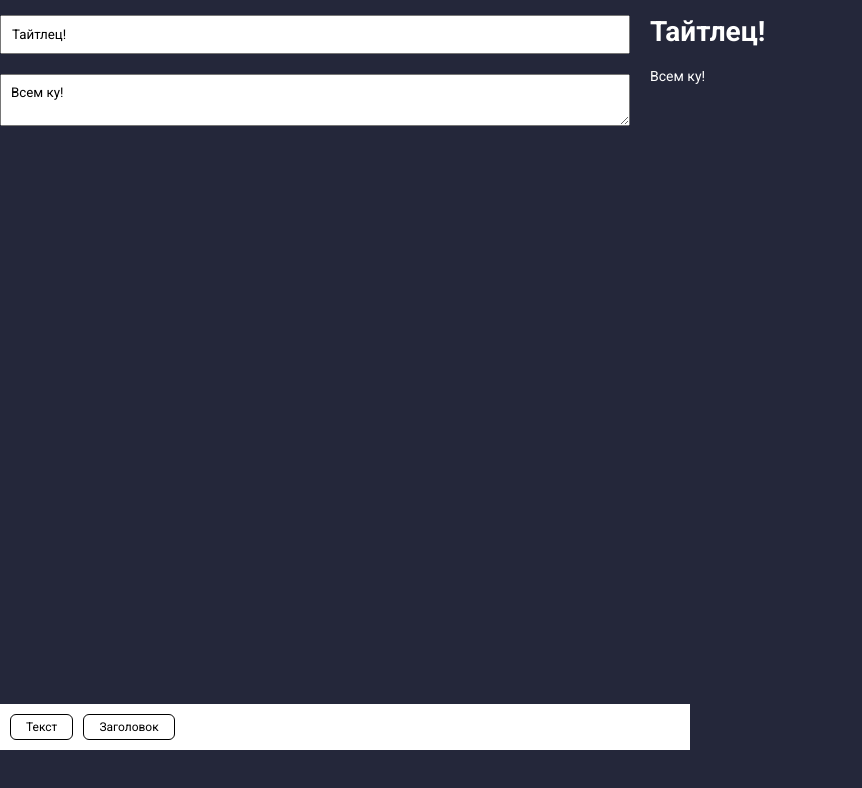
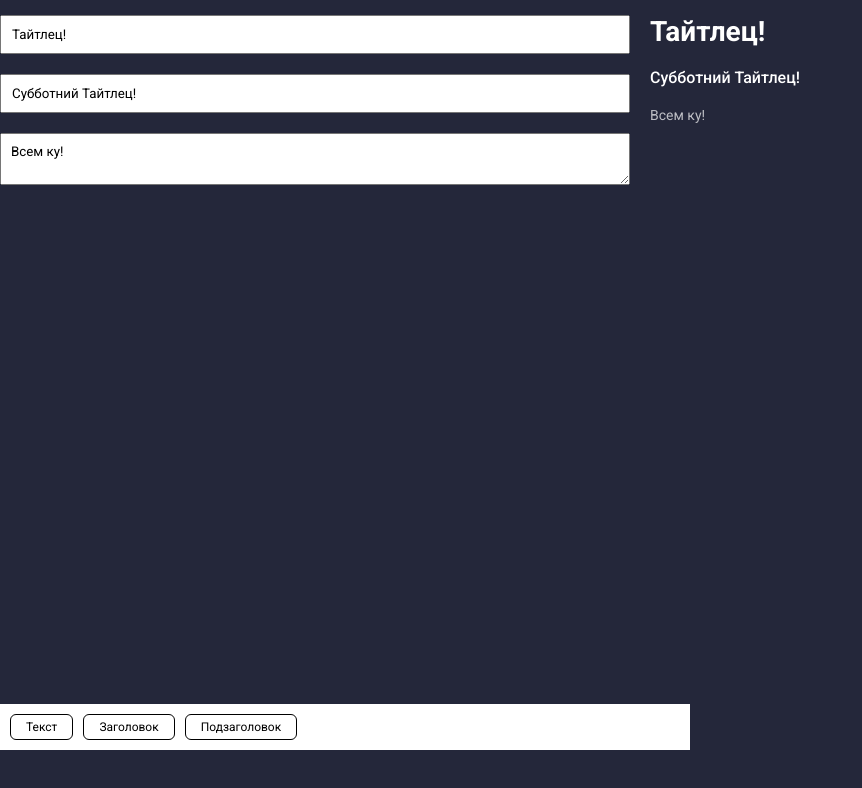
Before and after one commit to Zayac11/Cv-Constructor, a React (Create React App) app: page / in a window 1280 px wide. Shown: the top 788 px of the page, without its empty margins (0-862 px from the left). Built offline with nearby package versions, Linux system fonts and the light colour scheme.

Commit message:
added subtitle

```diff
--- /dev/null
+++ b/src/common/sections/Subtitle/EditSubtitle.jsx
@@ -0,0 +1,17 @@
+import React from 'react'
+import s from './EditSubtitle.module.scss'
+
+const EditSubtitle = (props) => {
+    return (
+        <>
+            <input className={s.title} id={props.id} value={props.message} type='text'
+                onChange={(e) => props.onUpdateSection({
+                message: e.target.value,
+                type:'subtitle',
+                id: props.id
+            })} />
+        </>
+    )
+}
+
+export default EditSubtitle
--- /dev/null
+++ b/src/common/sections/Subtitle/EditSubtitle.module.scss
@@ -0,0 +1,6 @@
+.title {
+    display: block;
+    padding: 10px;
+    width: 100%;
+    outline: none;
+}
--- a/src/components/Editor/Editor.jsx
+++ b/src/components/Editor/Editor.jsx
@@ -2,6 +2,7 @@
 import s from './Editor.module.scss'
 import EditTextarea from '../../common/sections/Textarea/EditTextarea'
 import EditTitle from '../../common/sections/Title/EditTitle'
+import EditSubtitle from '../../common/sections/Subtitle/EditSubtitle'
 
 const Editor = (props) => {
 
@@ -20,6 +21,8 @@
                                                 <EditTextarea id={cv.id} message={cv.message} onUpdateSection={props.onUpdateSection} />
                                             ) : cv.type === 'title' ? (
                                                 <EditTitle id={cv.id} message={cv.message} onUpdateSection={props.onUpdateSection} />
+                                            ): cv.type === 'subtitle' ? (
+                                                <EditSubtitle id={cv.id} message={cv.message} onUpdateSection={props.onUpdateSection} />
                                             )
                                                 : <></>
                                         }
@@ -32,6 +35,7 @@
                 <div className={s.buttons}>
                     <button className={s.button} onClick={() => props.addSection('text')}>Текст</button>
                     <button className={s.button} onClick={() => props.addSection('title')}>Заголовок</button>
+                    <button className={s.button} onClick={() => props.addSection('subtitle')}>Подзаголовок</button>
                 </div>
             </div>
         </>
--- a/src/components/Result/Result.jsx
+++ b/src/components/Result/Result.jsx
@@ -20,6 +20,10 @@
                                             <div className={s.title}>
                                                 {cv.message}
                                             </div>
+                                        ): cv.type === 'subtitle' ? (
+                                            <div className={s.subtitle}>
+                                                {cv.message}
+                                            </div>
                                         )
                                             : <></>
                                     }
--- a/src/components/Result/Result.module.scss
+++ b/src/components/Result/Result.module.scss
@@ -11,6 +11,7 @@
 
 .text {
     font-size: 14px;
+    color: rgba(255, 255, 255, .7);
     white-space: pre-wrap;
     word-break: break-all;
 }
@@ -20,3 +21,8 @@
     font-size: 28px;
     font-weight: 700;
 }
+.subtitle {
+    word-break: break-all;
+    font-size: 16px;
+    font-weight: 500;
+}
--- a/src/redux/editor-reducer.js
+++ b/src/redux/editor-reducer.js
@@ -4,6 +4,7 @@
 let initialState = {
     CV: [
         {id: 322, type: 'title', message: 'Тайтлец!'},
+        {id: 112, type: 'subtitle', message: 'Субботний Тайтлец!'},
         {id: 228, type: 'text', message: 'Всем ку!'},
     ], //резюме
 
@@ -19,20 +20,7 @@
         case UPDATE_SECTION:
             switch (action.content.type) {
                 case 'text':
-                    return {
-                        ...state,
-                        CV: state.CV.map(cv => action.content.id === cv.id //мапаем массив cv и ищем совпадение по айдишнику
-                            ?
-                            (
-                                {
-                                    ...cv,
-                                    message: action.content.message, //Меняем мессадж
-                                }
-                            )
-                            : ({
-                                ...cv //иначе просто делаем копию объекта, без изменений
-                            }) )
-                    }
+                case 'subtitle':
                 case 'title':
                     return {
                         ...state,
@@ -48,6 +36,21 @@
                                 ...cv //иначе просто делаем копию объекта, без изменений
                             }) )
                     }
+                // case 'title':
+                //     return {
+                //         ...state,
+                //         CV: state.CV.map(cv => action.content.id === cv.id //мапаем массив cv и ищем совпадение по айдишнику
+                //             ?
+                //             (
+                //                 {
+                //                     ...cv,
+                //                     message: action.content.message, //Меняем мессадж
+                //                 }
+                //             )
+                //             : ({
+                //                 ...cv //иначе просто делаем копию объекта, без изменений
+                //             }) )
+                //     }
                 default: return state
             }
         default:
```
